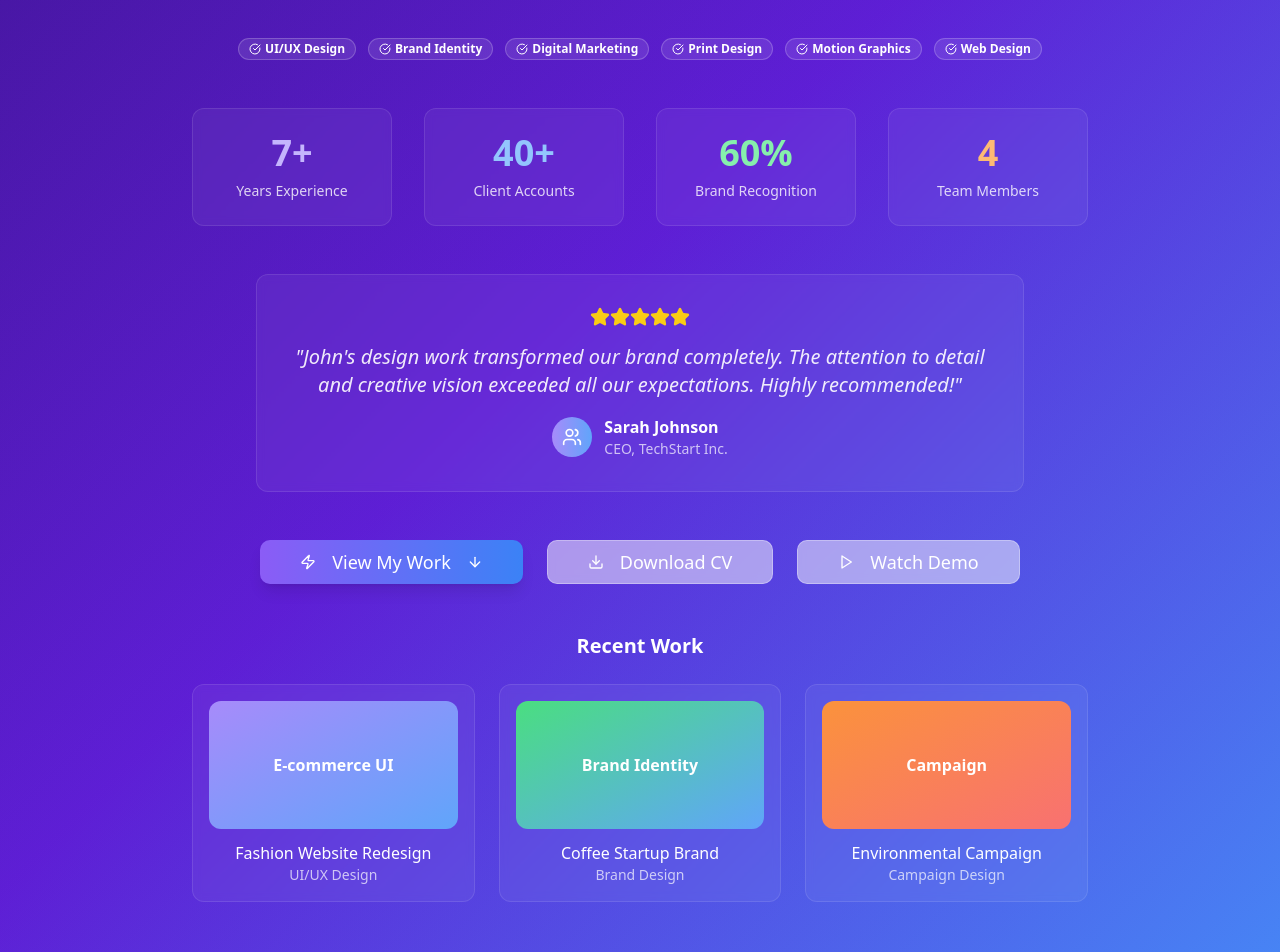
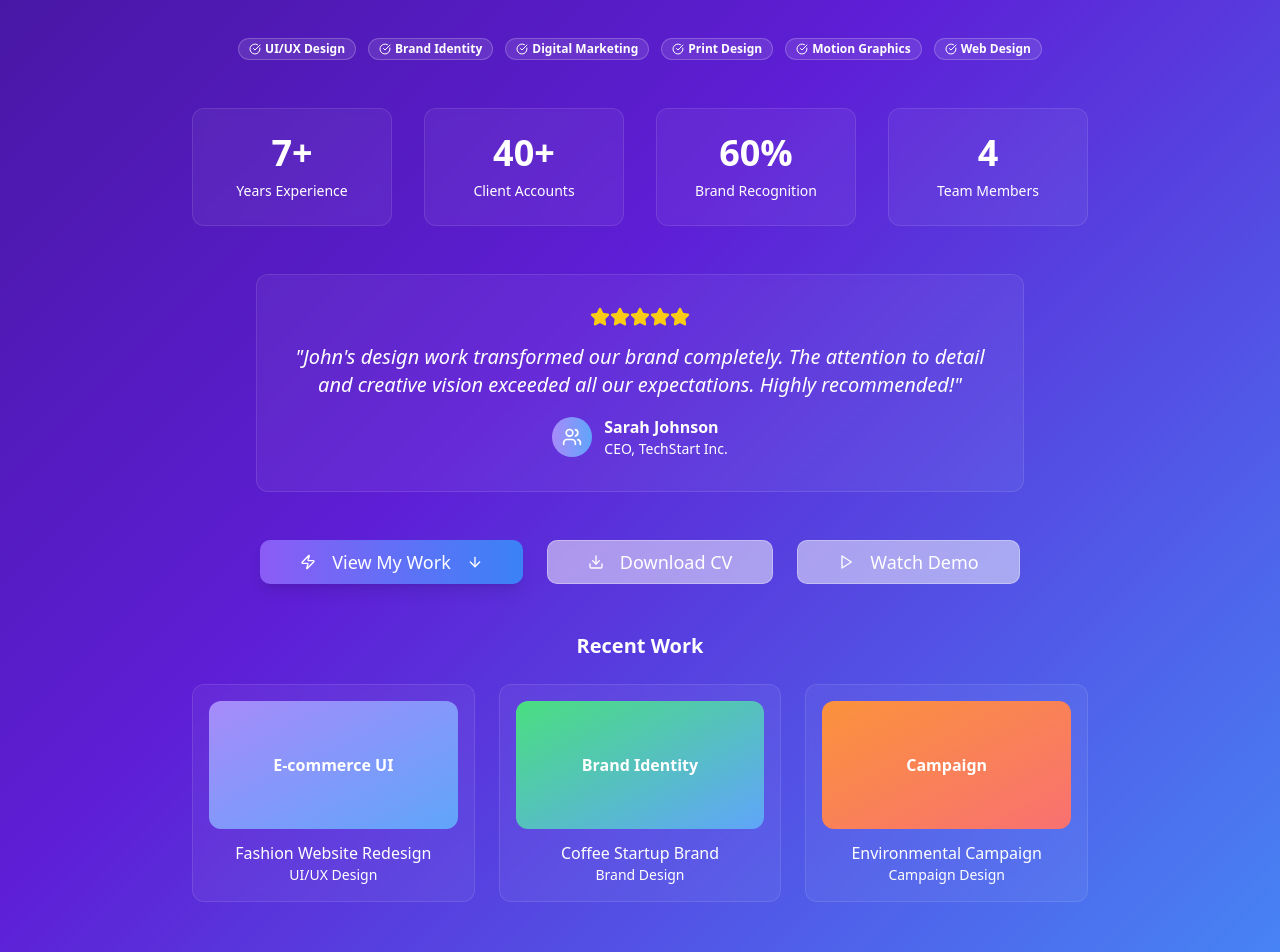
Before and after one commit to raktimppa-ship-it/portfolio-fe, a React (Vite) app: page / in a window 1280 px wide. Shown: the part 520-1472 px from the top of the page. Built offline with nearby package versions, Linux system fonts and the light colour scheme.

Commit message:
Update Hero.tsx

```diff
--- a/src/components/sections/Hero.tsx
+++ b/src/components/sections/Hero.tsx
@@ -30,11 +30,11 @@ const Hero = () => {
           <div className="space-y-6">
             <h1 className="text-5xl md:text-7xl font-bold leading-tight">
               Creative
-              <span className="block bg-gradient-to-r from-violet-400 to-blue-400 bg-clip-text text-transparent">
+              <span className="block text-white">
                 Graphic Designer
               </span>
             </h1>
-            <p className="text-xl md:text-2xl text-white/90 max-w-3xl mx-auto leading-relaxed">
+            <p className="text-xl md:text-2xl text-white max-w-3xl mx-auto leading-relaxed">
               Bringing brands to life through innovative design with over 7 years of professional experience.
               Specializing in UI/UX, Brand Identity, and Digital Marketing solutions.
             </p>
@@ -53,20 +53,20 @@ const Hero = () => {
           {/* Enhanced Stats */}
           <div className="grid grid-cols-2 md:grid-cols-4 gap-8 max-w-4xl mx-auto">
             <div className="text-center bg-white/5 rounded-lg p-6 backdrop-blur-sm border border-white/10">
-              <div className="text-3xl md:text-4xl font-bold text-violet-300">7+</div>
-              <div className="text-sm text-white/80 mt-2">Years Experience</div>
+              <div className="text-3xl md:text-4xl font-bold text-white">7+</div>
+              <div className="text-sm text-white mt-2">Years Experience</div>
             </div>
             <div className="text-center bg-white/5 rounded-lg p-6 backdrop-blur-sm border border-white/10">
-              <div className="text-3xl md:text-4xl font-bold text-blue-300">40+</div>
-              <div className="text-sm text-white/80 mt-2">Client Accounts</div>
+              <div className="text-3xl md:text-4xl font-bold text-white">40+</div>
+              <div className="text-sm text-white mt-2">Client Accounts</div>
             </div>
             <div className="text-center bg-white/5 rounded-lg p-6 backdrop-blur-sm border border-white/10">
-              <div className="text-3xl md:text-4xl font-bold text-green-300">60%</div>
-              <div className="text-sm text-white/80 mt-2">Brand Recognition</div>
+              <div className="text-3xl md:text-4xl font-bold text-white">60%</div>
+              <div className="text-sm text-white mt-2">Brand Recognition</div>
             </div>
             <div className="text-center bg-white/5 rounded-lg p-6 backdrop-blur-sm border border-white/10">
-              <div className="text-3xl md:text-4xl font-bold text-orange-300">4</div>
-              <div className="text-sm text-white/80 mt-2">Team Members</div>
+              <div className="text-3xl md:text-4xl font-bold text-white">4</div>
+              <div className="text-sm text-white mt-2">Team Members</div>
             </div>
           </div>
 
@@ -77,7 +77,7 @@ const Hero = () => {
                 <Star key={i} className="w-5 h-5 text-yellow-400 fill-current" />
               ))}
             </div>
-            <blockquote className="text-lg md:text-xl text-white/90 italic mb-4">
+            <blockquote className="text-lg md:text-xl text-white italic mb-4">
               "John's design work transformed our brand completely. The attention to detail and creative vision
               exceeded all our expectations. Highly recommended!"
             </blockquote>
@@ -87,7 +87,7 @@ const Hero = () => {
               </div>
               <div className="text-left">
                 <div className="font-semibold text-white">Sarah Johnson</div>
-                <div className="text-sm text-white/70">CEO, TechStart Inc.</div>
+                <div className="text-sm text-white">CEO, TechStart Inc.</div>
               </div>
             </div>
           </div>
@@ -131,21 +131,21 @@ const Hero = () => {
                   <span className="text-white font-semibold">E-commerce UI</span>
                 </div>
                 <h4 className="text-white font-medium">Fashion Website Redesign</h4>
-                <p className="text-white/70 text-sm">UI/UX Design</p>
+                <p className="text-white text-sm">UI/UX Design</p>
               </div>
               <div className="bg-white/5 rounded-lg p-4 backdrop-blur-sm border border-white/10 hover:bg-white/10 transition-all">
                 <div className="w-full h-32 bg-gradient-to-br from-green-400 to-blue-400 rounded-lg mb-3 flex items-center justify-center">
                   <span className="text-white font-semibold">Brand Identity</span>
                 </div>
                 <h4 className="text-white font-medium">Coffee Startup Brand</h4>
-                <p className="text-white/70 text-sm">Brand Design</p>
+                <p className="text-white text-sm">Brand Design</p>
               </div>
               <div className="bg-white/5 rounded-lg p-4 backdrop-blur-sm border border-white/10 hover:bg-white/10 transition-all">
                 <div className="w-full h-32 bg-gradient-to-br from-orange-400 to-red-400 rounded-lg mb-3 flex items-center justify-center">
                   <span className="text-white font-semibold">Campaign</span>
                 </div>
                 <h4 className="text-white font-medium">Environmental Campaign</h4>
-                <p className="text-white/70 text-sm">Campaign Design</p>
+                <p className="text-white text-sm">Campaign Design</p>
               </div>
             </div>
           </div>
```
